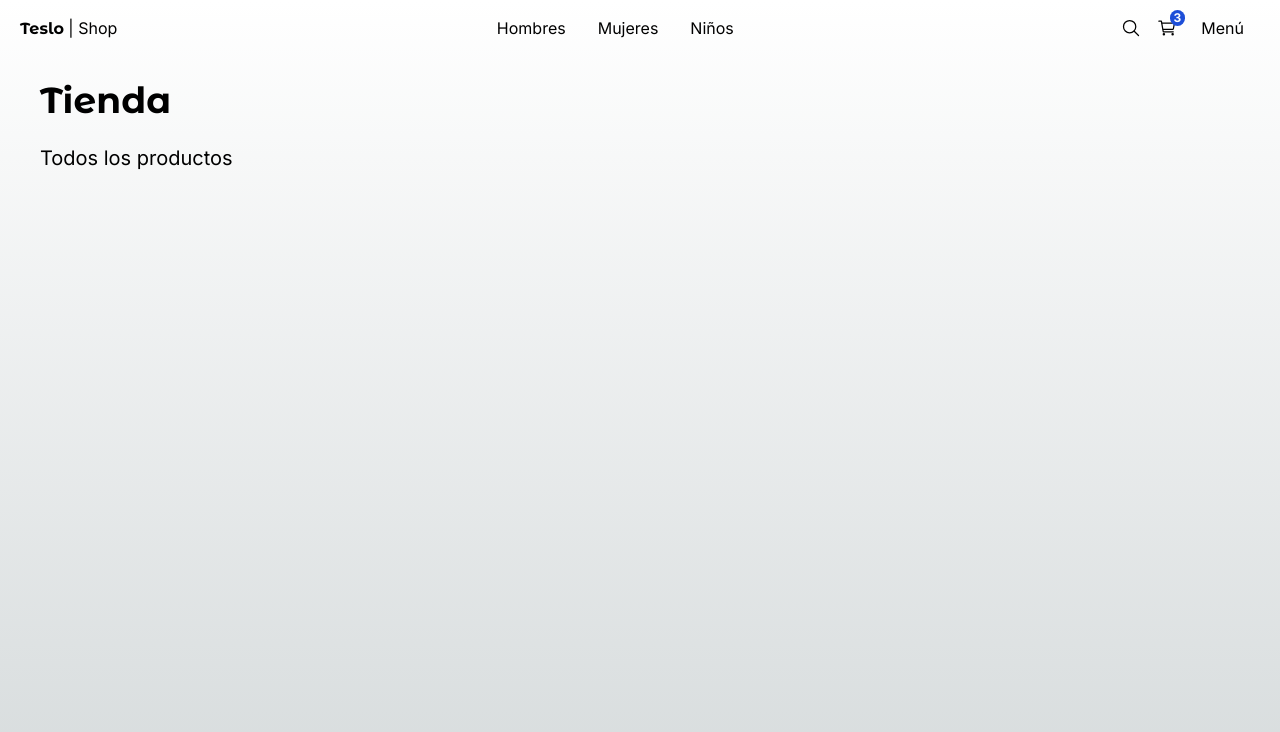
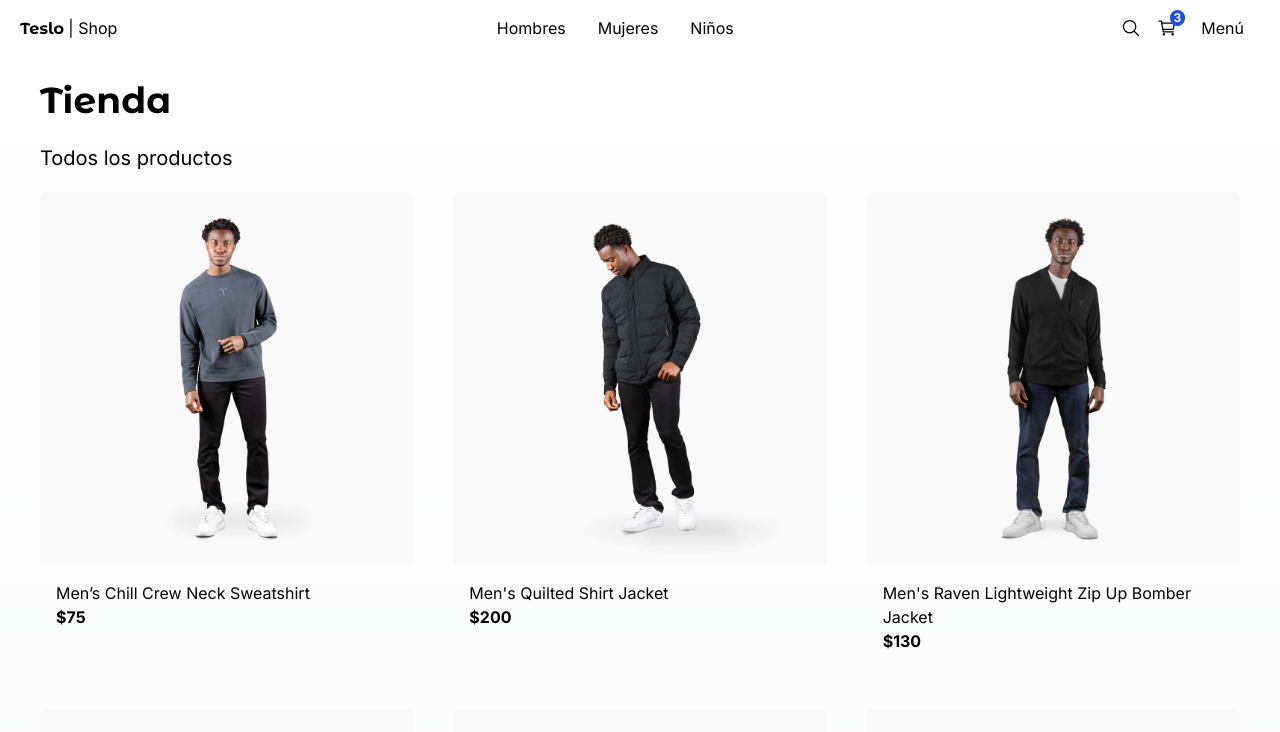
Before and after one commit to next-js-curses/04-teslo-shop, a Next.js app: page / in a window 1280 px wide. Shown: the top 732 px of the page. Built offline with nearby package versions, Linux system fonts and the light colour scheme.

Commit message:
feat: componentes para grilla de productos

```diff
--- a/src/app/(shop)/page.tsx
+++ b/src/app/(shop)/page.tsx
@@ -1,11 +1,18 @@
-import { Title } from '@/components'
+import { ProductGrid, Title } from '@/components'
+import { initialData } from '@/seed/seed';
+
+const products = initialData.products
 
 export default function Shop() {
   return (
-    <Title
-      title="Tienda"
-      subtitle="Todos los productos"
-      className="mb-2"
-    />
+    <>
+      <Title
+        title="Tienda"
+        subtitle="Todos los productos"
+        className="mb-2"
+      />
+
+      <ProductGrid products={ products } />
+    </>
   );
 }
--- a/src/components/index.ts
+++ b/src/components/index.ts
@@ -1,3 +1,6 @@
+export * from './products/product-grid/ProductGrid'
+export * from './products/product-grid/ProductGridItem'
+
 export * from './ui/not-found/PageNotFound'
 export * from './ui/title/Title'
 export * from './ui/top-menu/TopMenu'
--- /dev/null
+++ b/src/components/products/product-grid/ProductGrid.tsx
@@ -0,0 +1,18 @@
+import { Product } from "@/interfaces"
+import { ProductGridItem } from "./ProductGridItem"
+
+interface Props {
+  products: Product[]
+}
+
+export const ProductGrid = ({ products }: Props) => {
+  return (
+    <div className="grid grid-cols-2 sm:grid-cols-3 gap-10 mb-10">
+      {
+        products.map(product => (
+          <ProductGridItem key={ product.slug } product={ product } />
+        ))
+      }
+    </div>
+  )
+}
--- /dev/null
+++ b/src/components/products/product-grid/ProductGridItem.tsx
@@ -0,0 +1,40 @@
+'use client'
+
+import { Product } from '@/interfaces'
+import Image from 'next/image'
+import Link from 'next/link'
+import { useState } from 'react'
+
+interface Props {
+  product: Product
+}
+
+export const ProductGridItem = ({ product }: Props) => {
+  const [displayImage, setDisplayImage] = useState(product.images[0])
+
+  return (
+    <div className="rounded-md overflow-hidden fade-in">
+      <Link href={`/products/${product.slug}`}>
+        <Image
+          src={`/products/${displayImage}`}
+          alt={ product.title }
+          className="w-full object-cover rounded"
+          width={ 500 }
+          height={ 500 }
+          onMouseEnter={ () => setDisplayImage(product.images[1]) }
+          onMouseLeave={ () => setDisplayImage(product.images[0]) }
+        />
+      </Link>
+      <div className="p-4 flex flex-col">
+        <Link
+          className="hover:text-blue-600"
+          href={`/products/${product.slug}`}>
+          { product.title }
+        </Link>
+        <span className="font-bold">
+          ${ product.price }
+        </span>
+      </div>
+    </div>
+  )
+}
--- /dev/null
+++ b/src/interfaces/index.ts
@@ -0,0 +1 @@
+export * from './product.interfaces'
```
Also changed, not shown: src/interfaces/product.interfaces.ts (added, +16 -0 lines).
